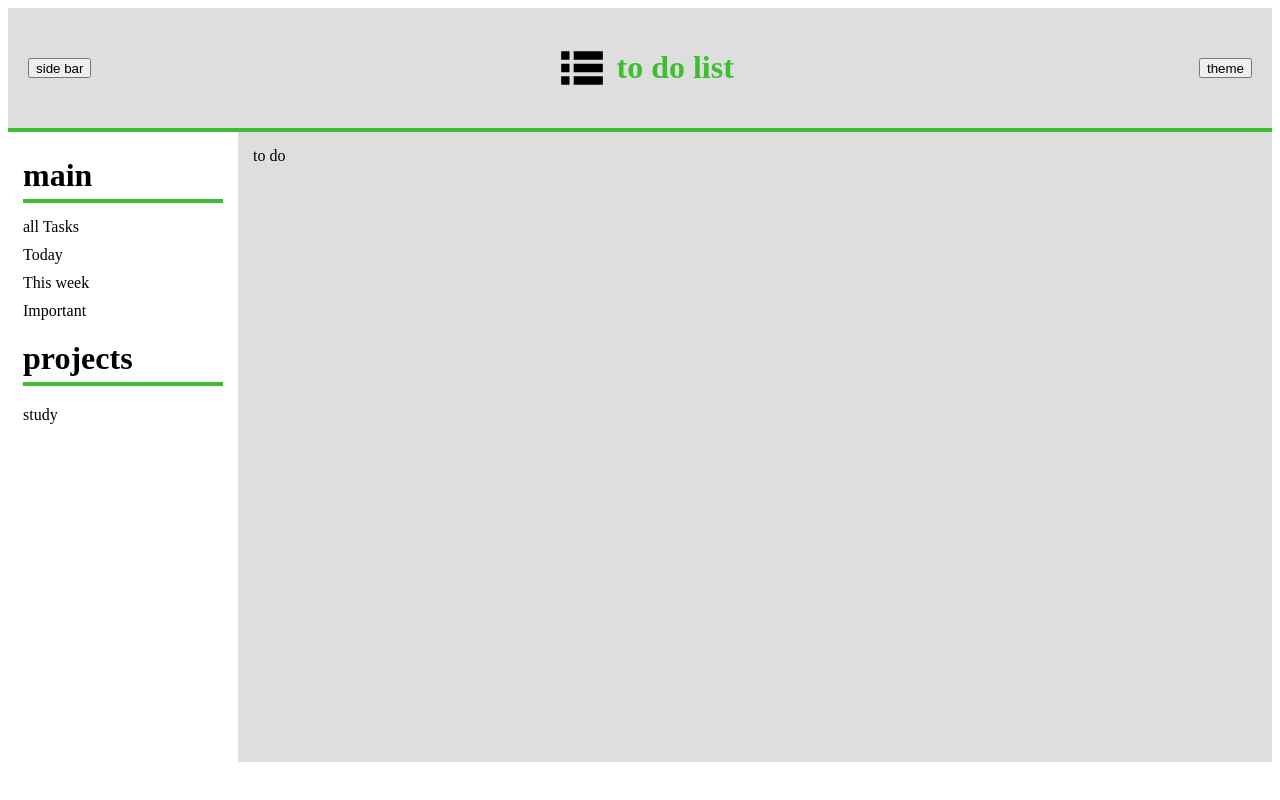
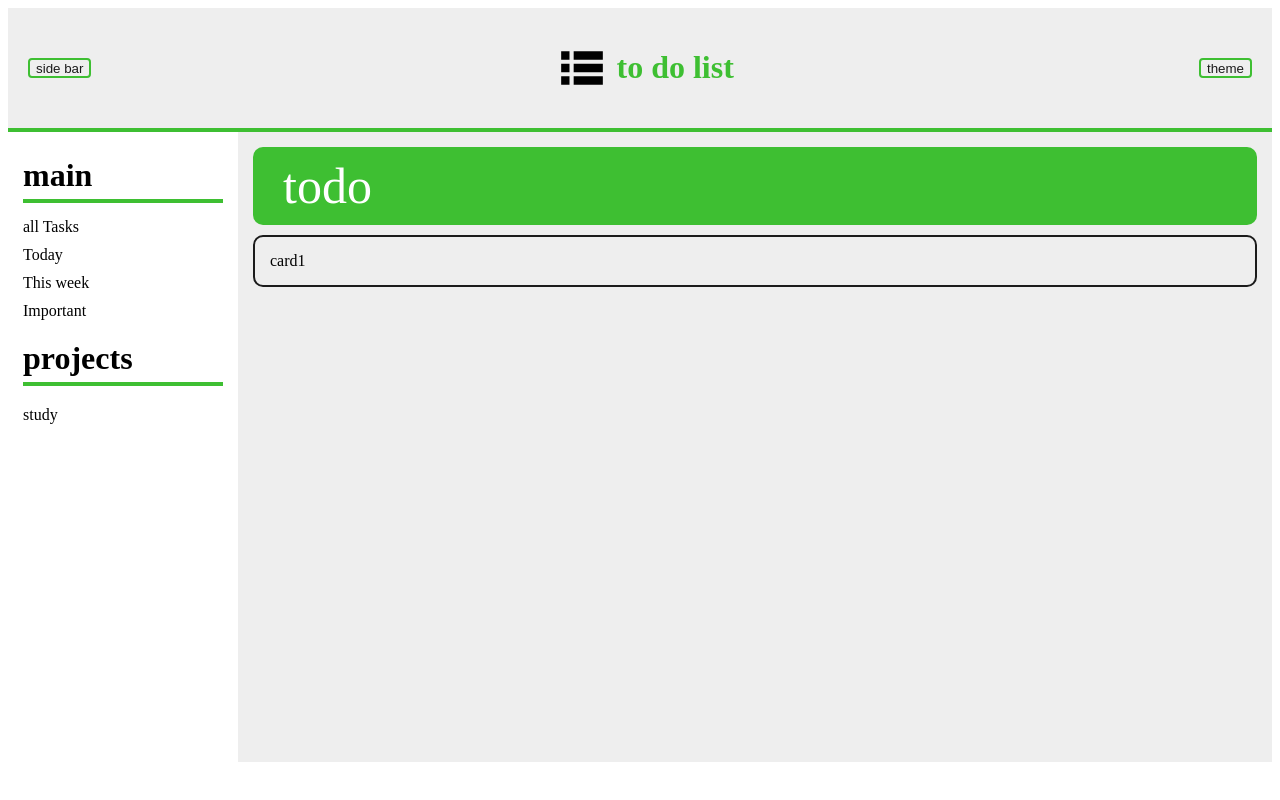
Before and after one commit to giorgidzebisashvili4/todo-list, a website built with webpack: page dist/index.html in a window 1280 px wide. Built offline with Linux system fonts and the light colour scheme.

Commit message:
basic layout finished

```diff
--- a/src/style.css
+++ b/src/style.css
@@ -8,7 +8,7 @@
 /* background: url('./icon.png'); */
 :root {
   --color-white: white;
-  --color-gray: rgb(222, 222, 222);
+  --color-gray: rgb(238, 238, 238);
   --color-green: rgb(62, 191, 50);
   --color-black: rgb(27, 27, 27);
 }
@@ -70,3 +70,30 @@ li button {
 .sideBar div {
   padding: 5px 0 5px 0;
 }
+.titleDisplay {
+  background-color: var(--color-green);
+  color: var(--color-white);
+  border-radius: 10px;
+  font-size: 50px;
+  padding: 10px 0px 10px 30px;
+}
+.cards {
+  border: 2px solid var(--color-black);
+  border-radius: 10px;
+  padding: 15px;
+  margin-top: 10px;
+}
+
+button {
+  transition-duration: 0.4s;
+  border: none;
+  text-decoration: none;
+  border: 2px solid var(--color-green);
+  border-radius: 4px;
+  color: var(--color-black);
+}
+
+button:hover {
+  background-color: var(--color-green);
+  color: var(var(--color-white));
+}
```
Also changed, not shown: dist/bundle.js, dist/index.html.
